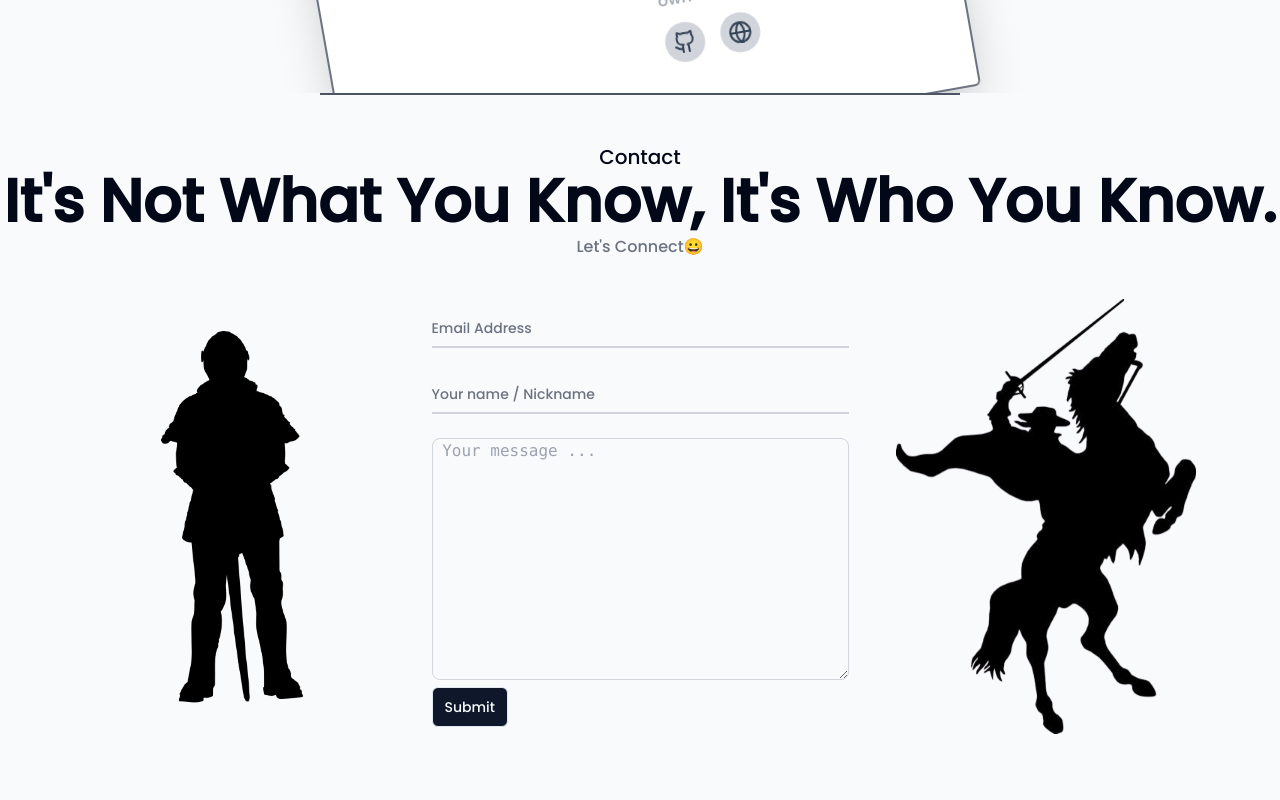
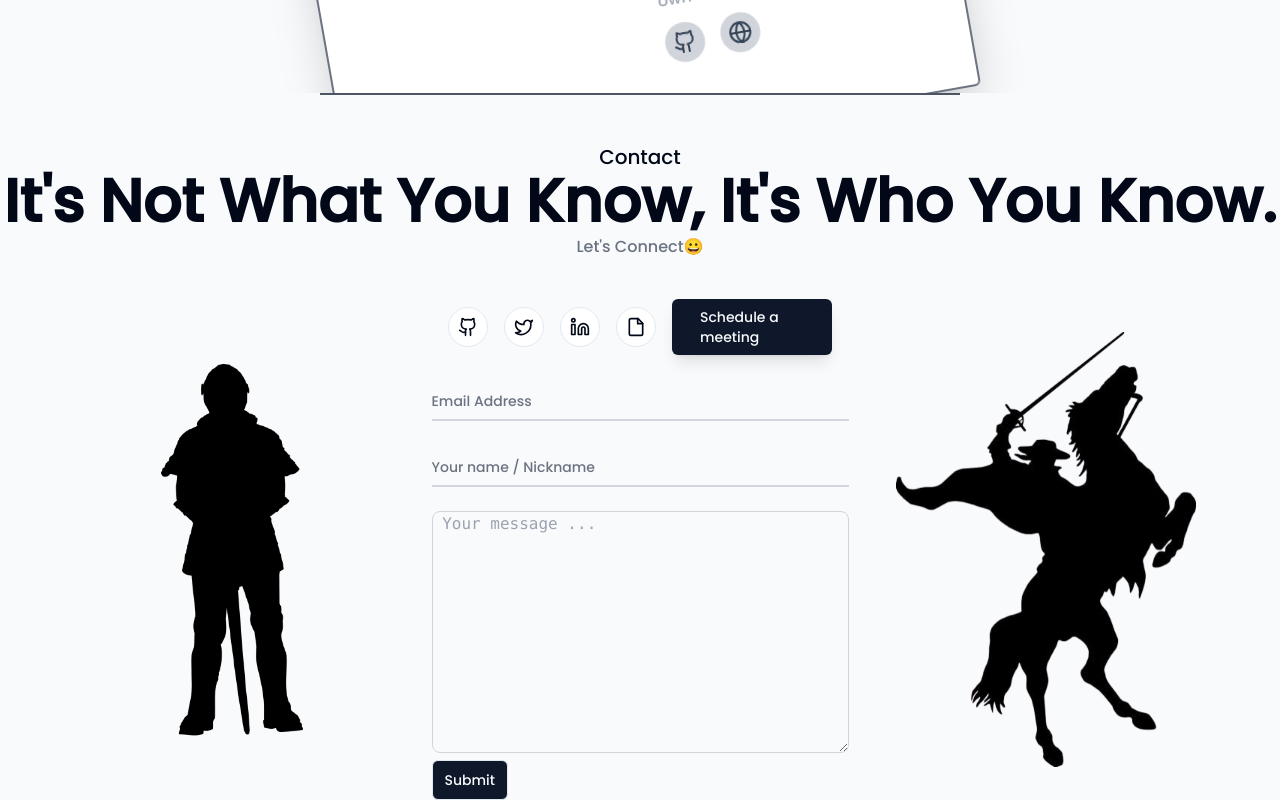
Before and after one commit to DhrishP/Portfolio_next, a Next.js app: page / in a window 1280 px wide. Shown: the part 4943-5743 px from the top of the page. Before the commit the page ends 5677 px from the top, so only its background shows below. Built offline with nearby package versions, Linux system fonts and the light colour scheme.

Commit message:
update: contact section

```diff
--- a/src/app/(Contact)/Contact.tsx
+++ b/src/app/(Contact)/Contact.tsx
@@ -3,6 +3,7 @@ import { motion } from "framer-motion";
 import React from "react";
 import Image from "next/image";
 import { Button } from "@/components/ui/button";
+import { GithubIcon, TwitterIcon, LinkedinIcon, File } from "lucide-react";
 
 const Contact = () => {
   return (
@@ -36,6 +37,80 @@ const Contact = () => {
           </div>
         </div>
         <div className="flex items-center flex-col justify-center w-full h-full">
+          <div className="flex flex-col md:flex-row items-center space-y-4 md:space-y-0 space-x-0 md:space-x-4 mb-6">
+            <div className="flex items-center space-x-4">
+              <Button
+                asChild
+                variant="outline"
+                size="icon"
+                className="rounded-full hover:bg-muted hover:text-primary"
+              >
+                <a
+                  href="https://github.com/dhrishp"
+                  target="_blank"
+                  rel="noopener noreferrer"
+                >
+                  <GithubIcon className="h-5 w-5" />
+                </a>
+              </Button>
+              <Button
+                asChild
+                variant="outline"
+                size="icon"
+                className="rounded-full hover:bg-muted hover:text-primary"
+              >
+                <a
+                  href="https://twitter.com/whycurious101"
+                  target="_blank"
+                  rel="noopener noreferrer"
+                >
+                  <TwitterIcon className="h-5 w-5" />
+                </a>
+              </Button>
+              <Button
+                asChild
+                variant="outline"
+                size="icon"
+                className="rounded-full hover:bg-muted hover:text-primary"
+              >
+                <a
+                  href="https://linkedin.com/in/dhrish-parekh-89a845262/"
+                  target="_blank"
+                  rel="noopener noreferrer"
+                >
+                  <LinkedinIcon className="h-5 w-5" />
+                </a>
+              </Button>
+              <Button
+                asChild
+                variant="outline"
+                size="icon"
+                className="rounded-full hover:bg-muted hover:text-primary"
+              >
+                <a
+                  href="https://dhrishp.tiiny.site"
+                  target="_blank"
+                  rel="noopener noreferrer"
+                >
+                  <File className="h-5 w-5" />
+                </a>
+              </Button>
+            </div>
+            <Button
+              asChild
+              variant="default"
+              className="bg-primary text-primary-foreground hover:bg-primary/90 shadow-lg transition-all duration-300 hover:scale-105"
+            >
+              <a
+                href="https://cal.com/whycurious101"
+                target="_blank"
+                rel="noopener noreferrer"
+                className="flex items-center px-6 py-2"
+              >
+                Schedule a meeting
+              </a>
+            </Button>
+          </div>
           <form
             action="https://formsubmit.co/cc9e32fafc72f282ca8d7e86196eeefb"
             method="POST"
```
